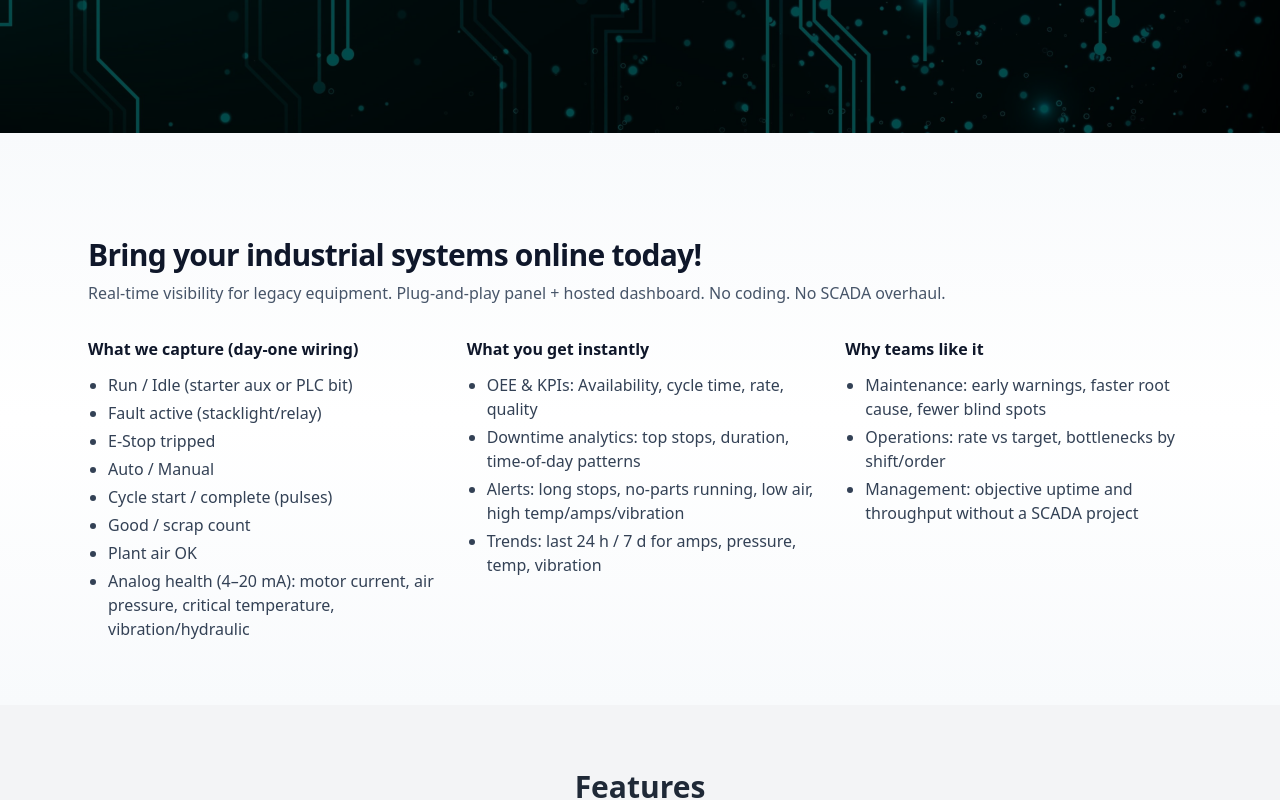
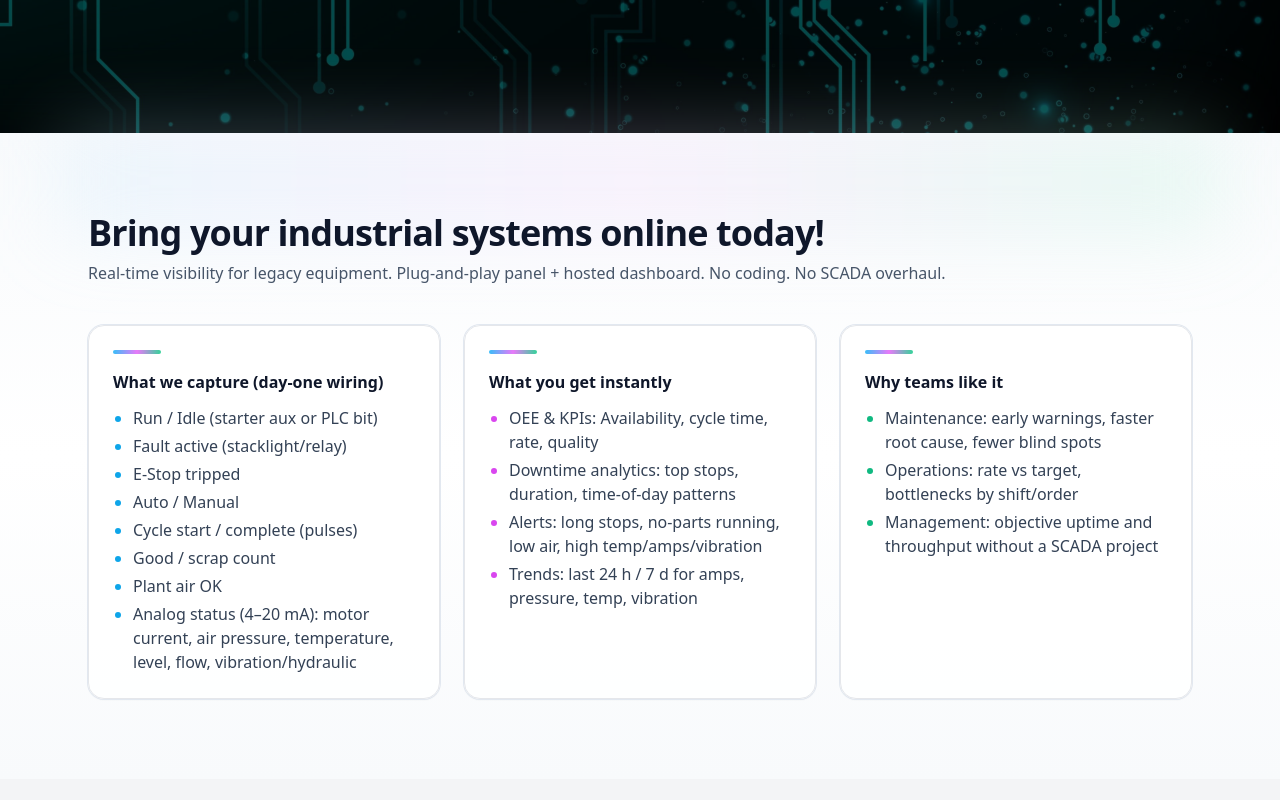
Before and after one commit to domcruz4/quikgateway-site, a Next.js app: page / in a window 1280 px wide. Shown: the part 420-1220 px from the top of the page. Built offline with nearby package versions, Linux system fonts and the light colour scheme.

Commit message:
Update webpage content

```diff
--- a/src/app/page.tsx
+++ b/src/app/page.tsx
@@ -25,22 +25,31 @@ export default function Home() {
         </div>
       </section>
 
-      {/* Sales Pitch Section */}
-<section className="relative py-16">
+{/* Sales Pitch Section – modernized visuals, text unchanged */}
+<section className="relative py-20">
+  {/* soft background */}
   <div className="absolute inset-0 bg-gradient-to-b from-slate-50 via-white to-slate-50" />
+  <div className="pointer-events-none absolute inset-0">
+    <div className="mx-auto h-24 max-w-6xl bg-gradient-to-r from-sky-200/25 via-fuchsia-200/25 to-emerald-200/25 blur-2xl" />
+  </div>
+
   <div className="relative mx-auto max-w-6xl px-6">
-
-    <h2 className="mt-10 text-3xl font-bold tracking-tight text-slate-900">
+    <h2 className="text-4xl font-bold tracking-tight text-slate-900">
       Bring your industrial systems online today!
     </h2>
     <p className="mt-2 text-slate-600">
       Real-time visibility for legacy equipment. Plug-and-play panel + hosted dashboard. No coding. No SCADA overhaul.
     </p>
 
-    <div className="mt-8 grid gap-8 md:grid-cols-3">
-      <div>
+    <div className="mt-10 grid gap-6 md:grid-cols-3">
+      {/* Card 1 */}
+      <div className="group relative rounded-2xl border bg-white/90 p-6 shadow-sm ring-1 ring-slate-200 transition-all hover:-translate-y-1 hover:shadow-lg">
+        <div className="absolute inset-0 rounded-2xl opacity-0 transition-opacity duration-300 group-hover:opacity-100"
+             style={{ background: "radial-gradient(60% 60% at 50% 0%, rgba(56,189,248,0.18) 0%, rgba(167,139,250,0.14) 45%, rgba(34,197,94,0.12) 95%)" }} />
+        <div className="relative">
+          <div className="h-1 w-12 rounded-full bg-gradient-to-r from-sky-400 via-fuchsia-400 to-emerald-400 mb-4" />
           <h3 className="text-base font-semibold text-slate-900">What we capture (day-one wiring)</h3>
-        <ul className="mt-3 list-disc space-y-1 pl-5 text-slate-700">
+          <ul className="mt-3 list-disc space-y-1 pl-5 text-slate-700 marker:text-sky-500">
             <li>Run / Idle (starter aux or PLC bit)</li>
             <li>Fault active (stacklight/relay)</li>
             <li>E-Stop tripped</li>
@@ -48,23 +57,35 @@ export default function Home() {
             <li>Cycle start / complete (pulses)</li>
             <li>Good / scrap count</li>
             <li>Plant air OK</li>
-          <li>Analog health (4–20 mA): motor current, air pressure, critical temperature, vibration/hydraulic</li>
+            <li>Analog status (4–20 mA): motor current, air pressure, temperature, level, flow, vibration/hydraulic</li>
           </ul>
         </div>
+      </div>
 
-      <div>
+      {/* Card 2 */}
+      <div className="group relative rounded-2xl border bg-white/90 p-6 shadow-sm ring-1 ring-slate-200 transition-all hover:-translate-y-1 hover:shadow-lg">
+        <div className="absolute inset-0 rounded-2xl opacity-0 transition-opacity duration-300 group-hover:opacity-100"
+             style={{ background: "radial-gradient(60% 60% at 50% 0%, rgba(56,189,248,0.18) 0%, rgba(167,139,250,0.14) 45%, rgba(34,197,94,0.12) 95%)" }} />
+        <div className="relative">
+          <div className="h-1 w-12 rounded-full bg-gradient-to-r from-sky-400 via-fuchsia-400 to-emerald-400 mb-4" />
           <h3 className="text-base font-semibold text-slate-900">What you get instantly</h3>
-        <ul className="mt-3 list-disc space-y-1 pl-5 text-slate-700">
+          <ul className="mt-3 list-disc space-y-1 pl-5 text-slate-700 marker:text-fuchsia-500">
             <li>OEE &amp; KPIs: Availability, cycle time, rate, quality</li>
             <li>Downtime analytics: top stops, duration, time-of-day patterns</li>
             <li>Alerts: long stops, no-parts running, low air, high temp/amps/vibration</li>
             <li>Trends: last 24 h / 7 d for amps, pressure, temp, vibration</li>
           </ul>
         </div>
+      </div>
 
-      <div>
+      {/* Card 3 */}
+      <div className="group relative rounded-2xl border bg-white/90 p-6 shadow-sm ring-1 ring-slate-200 transition-all hover:-translate-y-1 hover:shadow-lg">
+        <div className="absolute inset-0 rounded-2xl opacity-0 transition-opacity duration-300 group-hover:opacity-100"
+             style={{ background: "radial-gradient(60% 60% at 50% 0%, rgba(56,189,248,0.18) 0%, rgba(167,139,250,0.14) 45%, rgba(34,197,94,0.12) 95%)" }} />
+        <div className="relative">
+          <div className="h-1 w-12 rounded-full bg-gradient-to-r from-sky-400 via-fuchsia-400 to-emerald-400 mb-4" />
           <h3 className="text-base font-semibold text-slate-900">Why teams like it</h3>
-        <ul className="mt-3 list-disc space-y-1 pl-5 text-slate-700">
+          <ul className="mt-3 list-disc space-y-1 pl-5 text-slate-700 marker:text-emerald-500">
             <li>Maintenance: early warnings, faster root cause, fewer blind spots</li>
             <li>Operations: rate vs target, bottlenecks by shift/order</li>
             <li>Management: objective uptime and throughput without a SCADA project</li>
@@ -72,7 +93,9 @@ export default function Home() {
         </div>
       </div>
     </div>
+  </div>
 </section>
+
 
 
       {/* Features Overview */}
```
Lines whose indentation alone changed are shown as unchanged.
